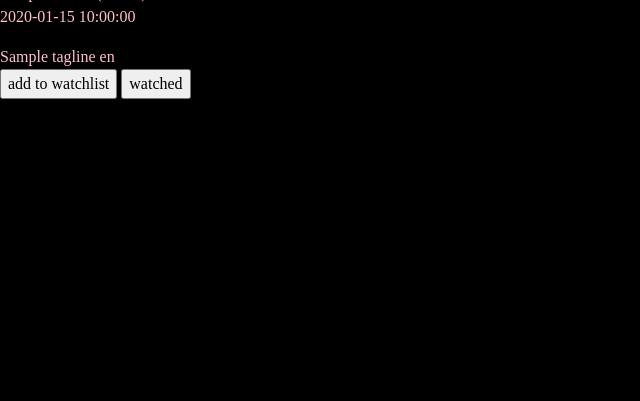
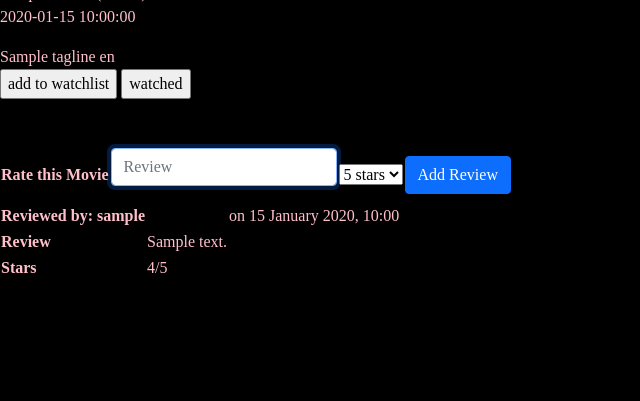
Before and after one commit to anouprins/iamddb, a Flask app: template templates/movie.html in a window 1280 px wide. Shown: the part 399-800 px from the top of the page, without its empty margins (0-640 px from the left). Run offline with Flask 3, Linux system fonts and the light colour scheme; the template is opened without the code that fills it: most values are stand-ins (such as "Sample title", 1, 10 or a date in 2020); parts of the project's set-up code (start-up, migrations or seed data) failed here and were passed over.

Commit message:
add review system

```diff
--- a/app.py
+++ b/app.py
@@ -15,6 +15,7 @@ from .models.seasons import Season
 from .models.search import Search
 from .models.to_watch import Watchlist
 from .models.watched import Watched
+from .models.reviews import Review
 
 app = Flask(__name__)
 
@@ -154,6 +155,8 @@ def movies(tmdb_id):
         movie = Movie()
         movie_data = movie.check_and_retrieve_database(tmdb_id)[0]
 
+        reviews = Review()
+        all_reviews = reviews.get_all_reviews(tmdb_id)
 
         if user_id:
             user = User()
@@ -162,9 +165,8 @@ def movies(tmdb_id):
         else:
             username = ""
 
-
     if request.method == "GET":
-        return render_template("movie.html", movie=movie_data, username=username)
+        return render_template("movie.html", movie=movie_data, username=username, all_reviews=all_reviews)
 
     else:
         list_type = request.form.get("list_value")
@@ -182,7 +184,28 @@ def movies(tmdb_id):
             if watchlist.connection_exists(tmdb_id, user_id):
                 watchlist.remove_item(tmdb_id, user_id)
 
-        return render_template("movie.html", movie=movie_data, username=username)
+        if request.form.get("review"):
+            review = request.form.get("review")
+            rating = request.form.get("rating")
+
+            # ensure a filled in review
+            if not request.form.get("review"):
+                return render_template("book.html", book_data=book_data, description=description, all_reviews=all_reviews, error="empty_form")
+
+            # ensure a filled in rating
+            if not request.form.get("rating"):
+                return render_template("book.html", book_data=book_data, description=description, all_reviews=all_reviews, error="empty_form")
+
+            # add review
+            reviews = Review()
+            add_review = reviews.add_review(tmdb_id, user_id, rating, review)
+            all_reviews = reviews.get_all_reviews(tmdb_id)
+
+            # only add one review per person
+            if not add_review:
+                return render_template("book.html", book_data=book_data, description=description, all_reviews=all_reviews, error="review_unavailable")
+
+        return render_template("movie.html", movie=movie_data, username=username, all_reviews=all_reviews)
 
 
 @app.route("/series/<tmdb_id>/", methods=["GET", "POST"])
--- a/templates/movie.html
+++ b/templates/movie.html
@@ -15,4 +15,45 @@
   <input type="submit" id="to_watch" name="list_value" value="add to watchlist">
   <input type="submit" id="watched" name="list_value" value="watched">
 </form>
+
+<form action="/movies/{{ movie.tmdb_id }}" method="post">
+  <table>
+    <tr>
+      <th>  <label for="rating">Rate this Movie</label></th>
+	<td>
+	  <div class="mb-3">
+	    <input autocomplete="off" autofocus class="form-control mx-auto w-auto" id="review" name="review" placeholder="Review" type="text">
+	  </div>
+	</td>
+	<td>
+	  <select id="rating" name="rating">
+	    <option value="5">5 stars</option>
+	    <option value="4">4 stars</option>
+	    <option value="3">3 stars</option>
+	    <option value="2">2 stars</option>
+	    <option value="1">1 star</option>
+	  </select>
+	</td>
+	<br><br>
+	<td>
+	  <button class="btn btn-primary" type="submit">Add Review</button>
+	</td>
+    </tr>
+  </table>
+</form>
+
+<table>
+  {% for review in all_reviews %}
+  <tr>
+    <th>Reviewed by:  {{ review.username }}</th> <td>  </td><td> on {{ review.datetime.strftime("%d %B %Y, %H:%M ") }}</td>
+  </tr>
+  <tr>
+    <th>Review</th><td>{{ review.review_text }}</td>
+  </tr>
+  <tr>
+    <th>Stars</th><td>{{ review.rating }}/5</td>
+  </tr>
+  {% endfor %}
+  </table>
+
 {% endblock %}
```
Also changed, not shown: db/models.py (+11 -0 lines), models/reviews.py (added, +42 -0 lines).
